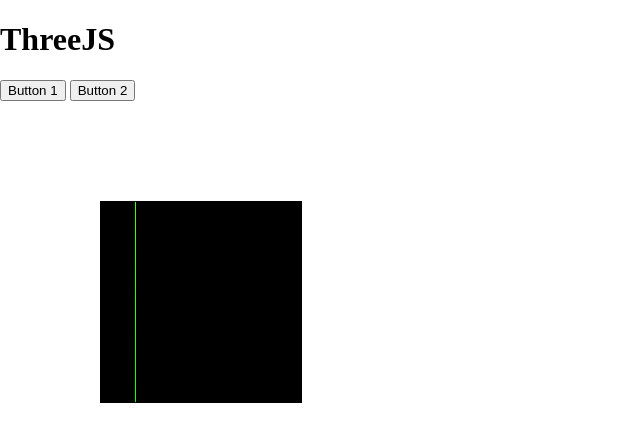
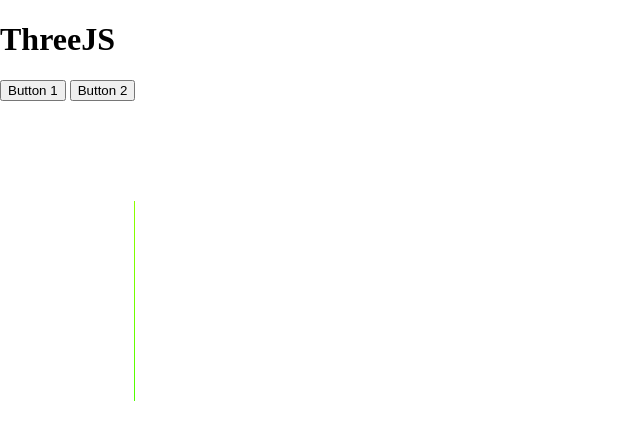
Before and after one commit to markessien/threejs_example, a website built with Vite: page index.html in a window 1280 px wide. Shown: the whole page, without its empty margins (0-640 px from the left). Built offline with nearby package versions, Linux system fonts and the light colour scheme.

Commit message:
updated scene background and dependencies management

```diff
--- a/index.css
+++ b/index.css
@@ -2,9 +2,9 @@
     background-color: #000;
     width: 200px;
     height: 200px;
-    border: 1px solid black;
+    border: none;
     margin: 100px;
-    padding: 0px;
+    padding: 0;
     position: static; /* fixed or static */
     top: 100px;
     left: 100px;
--- a/main.js
+++ b/main.js
@@ -5,6 +5,7 @@ import { OrbitControls } from 'three/examples/jsm/controls/OrbitControls'
 window.addEventListener('load', function () {
     // Create Scene
     const scene = new THREE.Scene()
+    scene.background = new THREE.Color(0xffffff);
     scene.add(new THREE.AxesHelper(5))
 
     // Add a light
```
Also changed, not shown: package.json (added, +27 -0 lines), README.md (added), README.txt (deleted), 2 other files.
